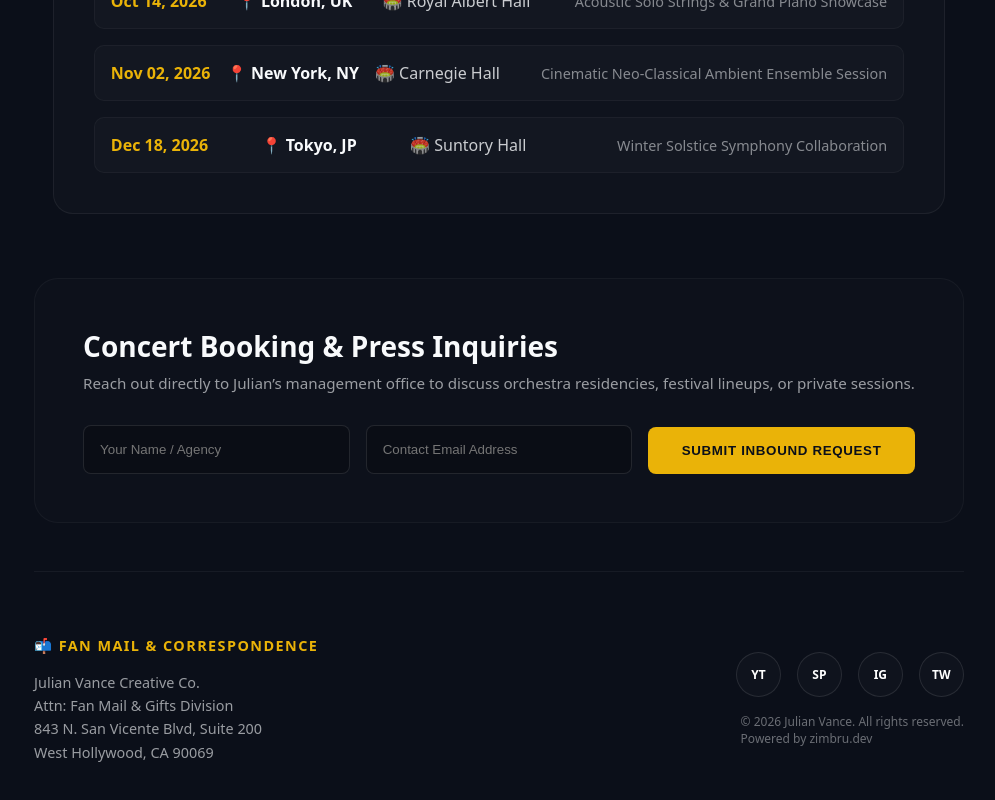
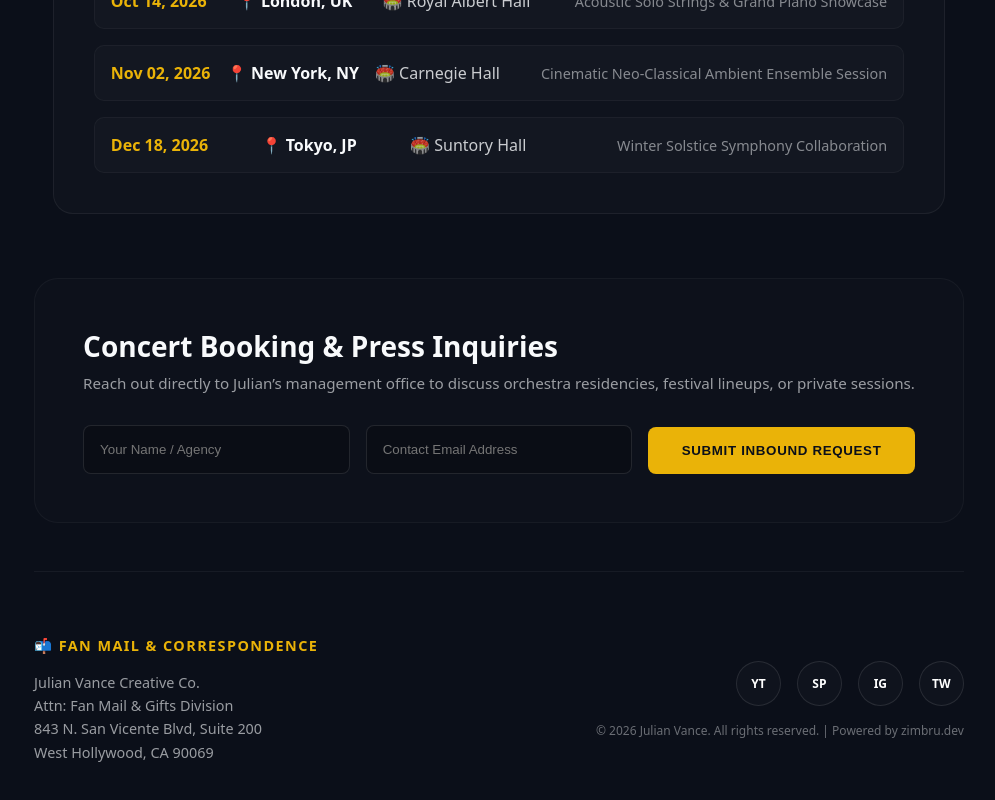
Before and after one commit to mihaelaa6/julian-vance-acoustic.github.io, a React (Vite) app: page / in a window 1280 px wide. Shown: the part 1443-2243 px from the top of the page, without its empty margins (141-1136 px from the left). Built offline with nearby package versions, Linux system fonts and the light colour scheme.

Commit message:
Update App.jsx

```diff
--- a/src/App.jsx
+++ b/src/App.jsx
@@ -284,10 +284,8 @@ export default function App() {
             ))}
           </div>
           <div style={{ fontSize: '0.75rem', opacity: 0.4 }}>
-            © {new Date().getFullYear()} Julian Vance. All rights reserved.
-            <p>
-                Powered by zimbru.dev
-            </p>
+            © {new Date().getFullYear()} Julian Vance. All rights reserved.  |  Powered by zimbru.dev
+
           </div>
         </div>
       </footer>
```
